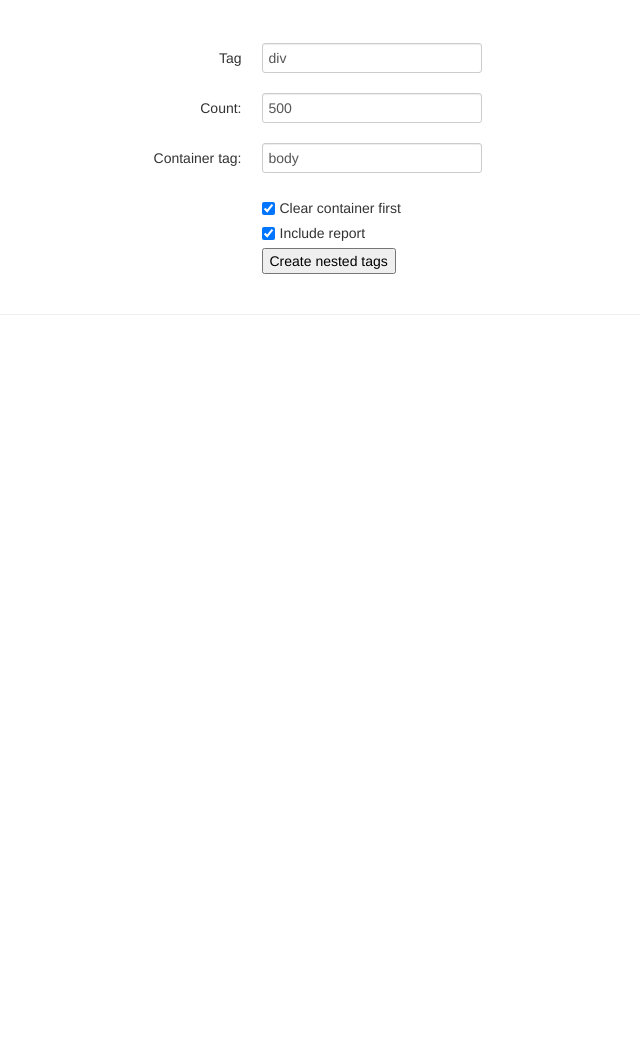
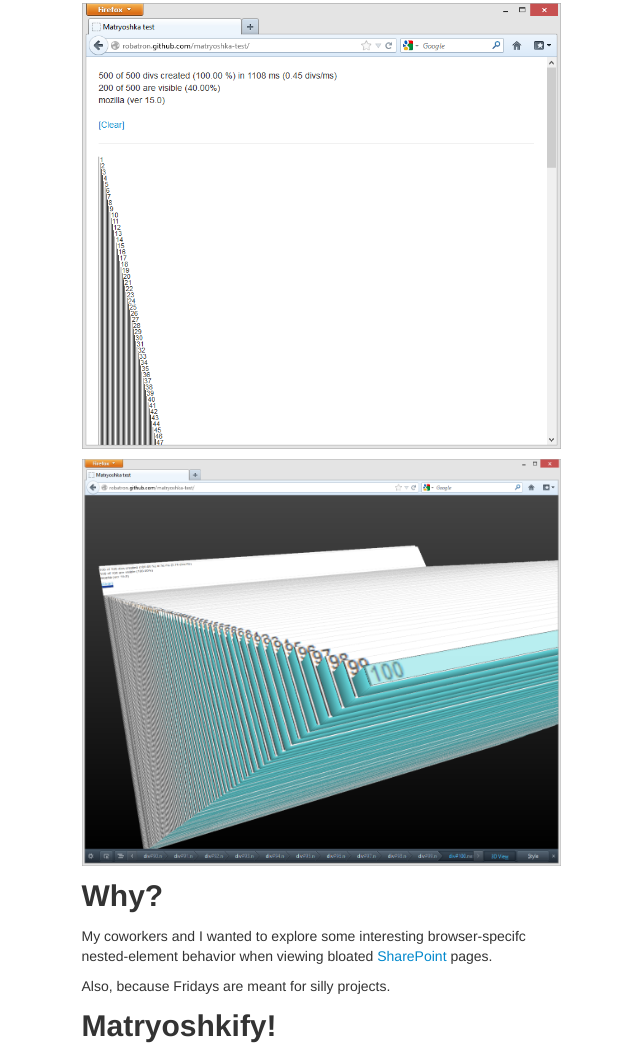
Before and after one commit to robatron/matryoshka-test, a plain HTML site: page index.html in a window 1280 px wide. Shown: the part 372-1421 px from the top of the page, without its empty margins (319-959 px from the left). Before the commit the page ends 800 px from the top, so only its background shows below. Drawn offline with Linux system fonts and the light colour scheme.

Commit message:
Update intro

```diff
--- a/index.html
+++ b/index.html
@@ -31,9 +31,29 @@
                 <a href='https://github.com/robatron/matryoshka-test'>github
                 project page</a> for more details.
             </p>
+            <p>
+                <a href='img/screenshot.png'>
+                    <img src="img/screenshot.png" alt="">
+                </a>
+            </p>
+            <p>
+                <a href='img/ff-3d-view.png'>
+                    <img src="img/ff-3d-view.png" alt="">
+                </a>
+            </p>
 
-            <br><br>
+            <h2>Why?</h2>
+            <p>
+                My coworkers and I wanted to explore some interesting
+                browser-specifc nested-element behavior when viewing bloated
+                <a href='http://sharepoint.microsoft.com'>SharePoint</a> pages.
+            </p>
+            <p>
+                Also, because Fridays are meant for silly projects.
+            </p>
 
+
+            <h2 id='matryoshkify'>Matryoshkify!</h2>
             <form class='form-horizontal'>
                 <div class='control-group'>
                     <label for='tag' class='control-label'>
```
